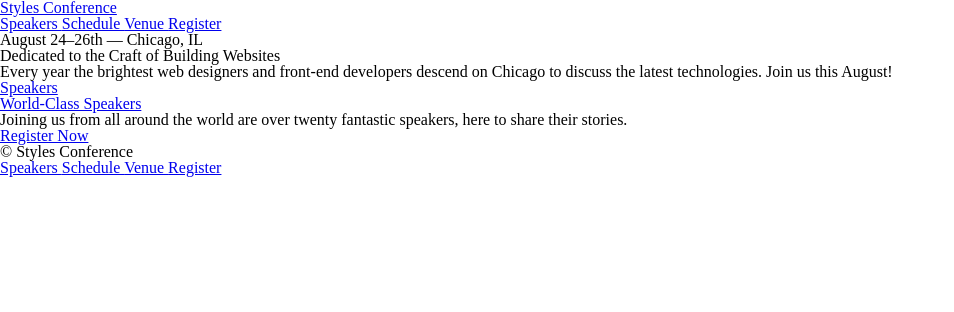
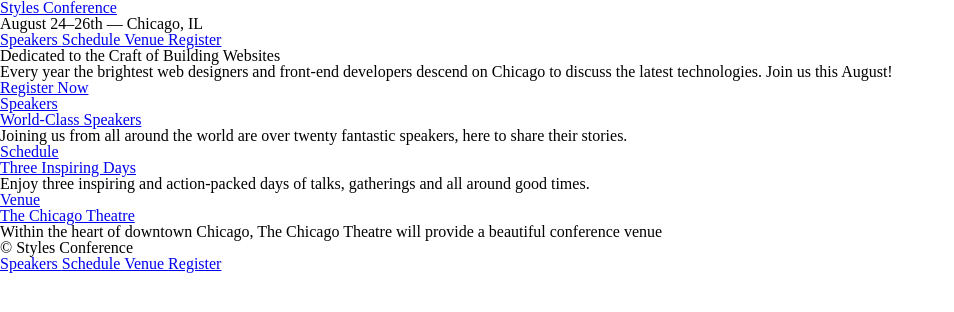
Before and after one commit to alyaan-gocity/first-webpage, a plain HTML site: page index.html in a window 1280 px wide. Shown: the whole page, without its empty margins (0-954 px from the left). Drawn offline with Linux system fonts and the light colour scheme.

Commit message:
Completed the home page

```diff
--- a/index.html
+++ b/index.html
@@ -10,18 +10,22 @@
             <h1>
                 <a href="index.html"> Styles Conference </a>
             </h1>
+
+            <h3>August 24&ndash;26th &mdash; Chicago, IL</h3>
+
             <nav>
                 <a href="speakers.html"> Speakers </a>
                 <a href="schedule.html"> Schedule </a>
                 <a href="venue.html"> Venue </a>
                 <a href="register.html"> Register </a>
             </nav>
-            <h3>August 24&ndash;26th &mdash; Chicago, IL</h3>
+
           </header>
 
           <section>
             <h2>Dedicated to the Craft of Building Websites</h2>
             <p>Every year the brightest web designers and front-end developers descend on Chicago to discuss the latest technologies. Join us this August!</p>
+            <a href="register.html">Register Now</a>
           </section>
 
           <section>
@@ -32,7 +36,22 @@
                     <h3>World-Class Speakers</h3>
                 </a>
               <p>Joining us from all around the world are over twenty fantastic speakers, here to share their stories.</p>
-              <a href="register.html">Register Now</a>
+            </section>
+
+            <section>
+                <a href="schedule.html">
+                    <h5>Schedule</h5>
+                    <h3>Three Inspiring Days</h3>
+                </a>
+                <p>Enjoy three inspiring and action-packed days of talks, gatherings and all around good times.</p>
+            </section>
+
+            <section>
+                <a href="venue.html">
+                    <h5>Venue</h5>
+                    <h3>The Chicago Theatre</h3>
+                </a>
+                <p>Within the heart of downtown Chicago, The Chicago Theatre will provide a beautiful conference venue</p>
             </section>
 
           </section>
```
